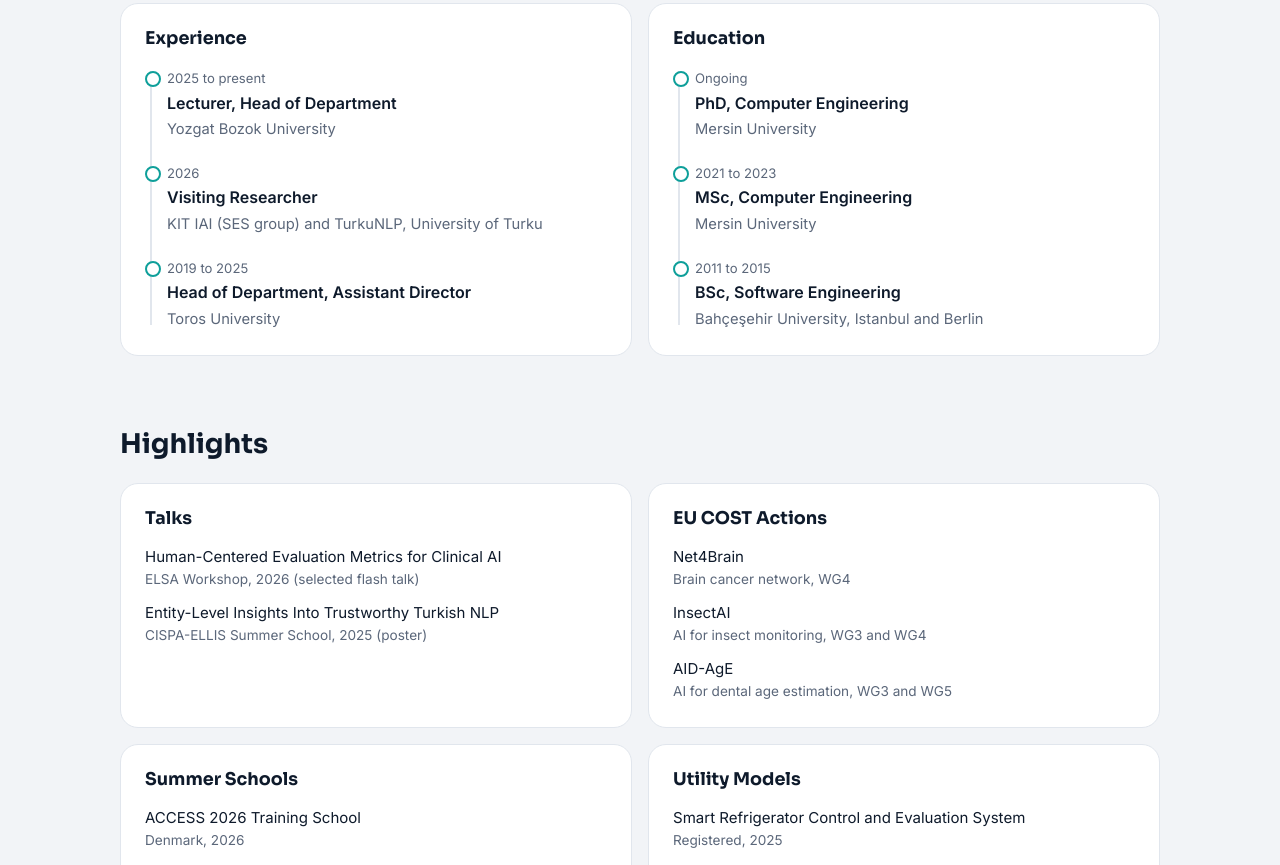
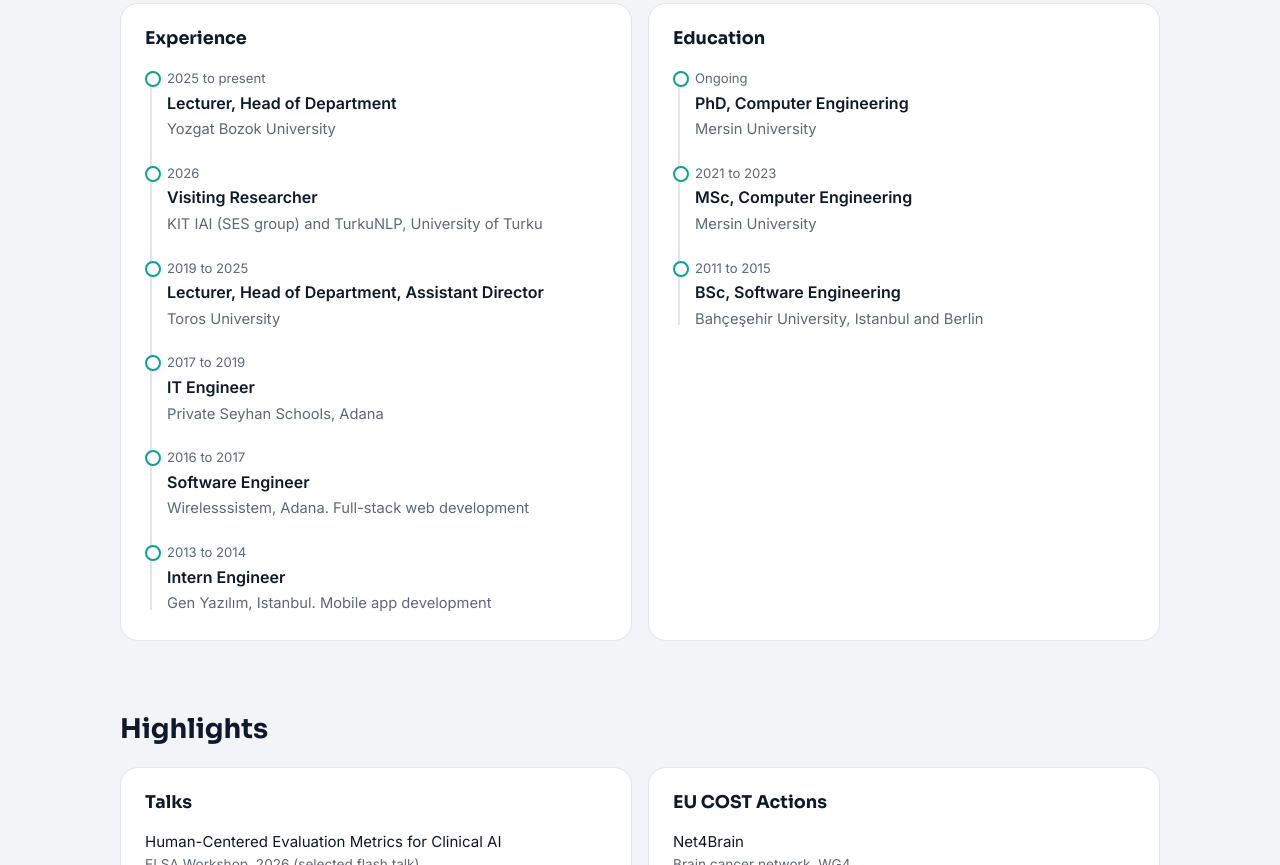
Before and after one commit to anilkus/anilkus.github.io, a plain HTML site: page index.html in a window 1280 px wide. Shown: the part 2233-3098 px from the top of the page. Drawn offline with Linux system fonts and the light colour scheme.

Commit message:
Update index.html

```diff
--- a/index.html
+++ b/index.html
@@ -303,7 +303,10 @@ footer{text-align:center;color:var(--muted);font-size:.85rem;padding:36px 0}
         <ul class="timeline">
           <li><small>2025 to present</small><b>Lecturer, Head of Department</b><span>Yozgat Bozok University</span></li>
           <li><small>2026</small><b>Visiting Researcher</b><span>KIT IAI (SES group) and TurkuNLP, University of Turku</span></li>
-          <li><small>2019 to 2025</small><b>Head of Department, Assistant Director</b><span>Toros University</span></li>
+          <li><small>2019 to 2025</small><b>Lecturer, Head of Department, Assistant Director</b><span>Toros University</span></li>
+          <li><small>2017 to 2019</small><b>IT Engineer</b><span>Private Seyhan Schools, Adana</span></li>
+          <li><small>2016 to 2017</small><b>Software Engineer</b><span>Wirelesssistem, Adana. Full-stack web development</span></li>
+          <li><small>2013 to 2014</small><b>Intern Engineer</b><span>Gen Yazılım, Istanbul. Mobile app development</span></li>
         </ul>
       </div>
       <div class="card">
```
